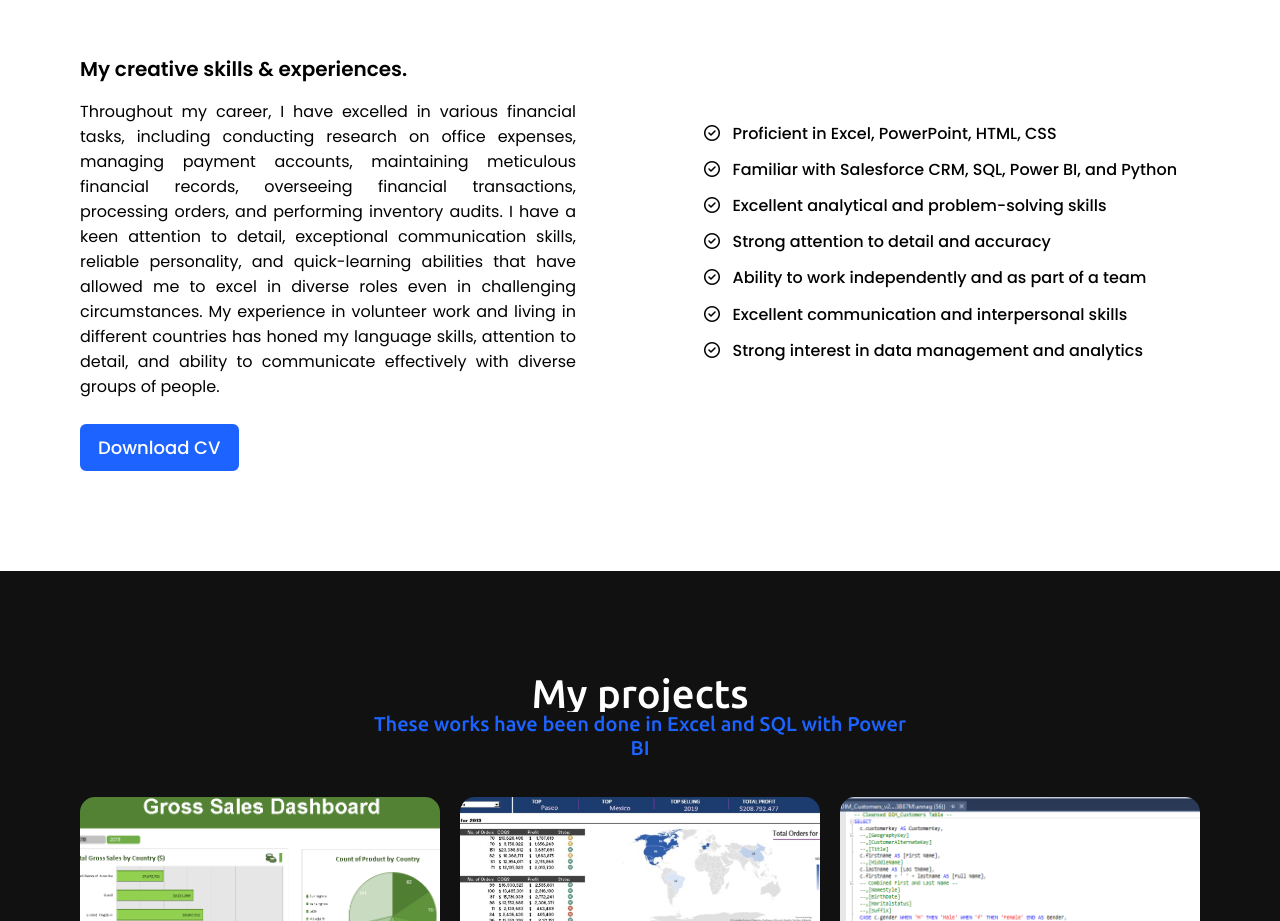
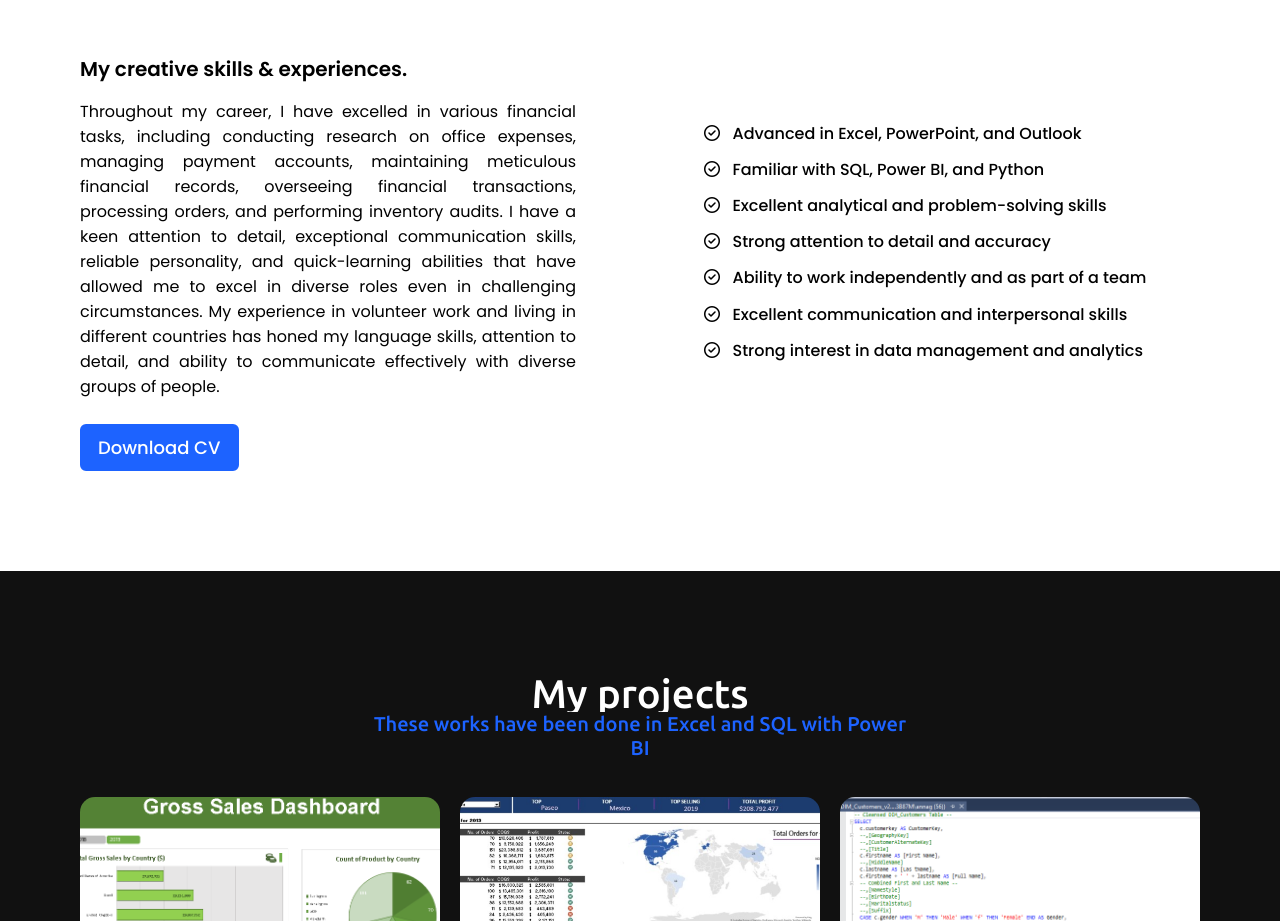
Before and after one commit to annagtz2022/portfolio_bsc, a plain HTML site: page index.html in a window 1280 px wide. Shown: the part 2364-3285 px from the top of the page. Drawn offline with nearby package versions, Linux system fonts and the light colour scheme.

Commit message:
Update index.html

```diff
--- a/index.html
+++ b/index.html
@@ -124,13 +124,13 @@
                 <div class="column right">
                     <div class="bars">
                         <div class="info">
-                            <span><i class="fa-regular fa-circle-check"></i>&nbsp&nbsp Proficient in Excel,
-                                PowerPoint, HTML, CSS</span>
+                            <span><i class="fa-regular fa-circle-check"></i>&nbsp&nbsp Advanced in Excel, PowerPoint, and
+                                Outlook</span>
                         </div>
                     </div>
                     <div class="bars">
                         <div class="info">
-                            <span><i class="fa-regular fa-circle-check"></i>&nbsp&nbsp Familiar with Salesforce CRM, SQL, Power BI, and
+                            <span><i class="fa-regular fa-circle-check"></i>&nbsp&nbsp Familiar with SQL, Power BI, and
                                 Python</span>
                         </div>
                     </div>
```
